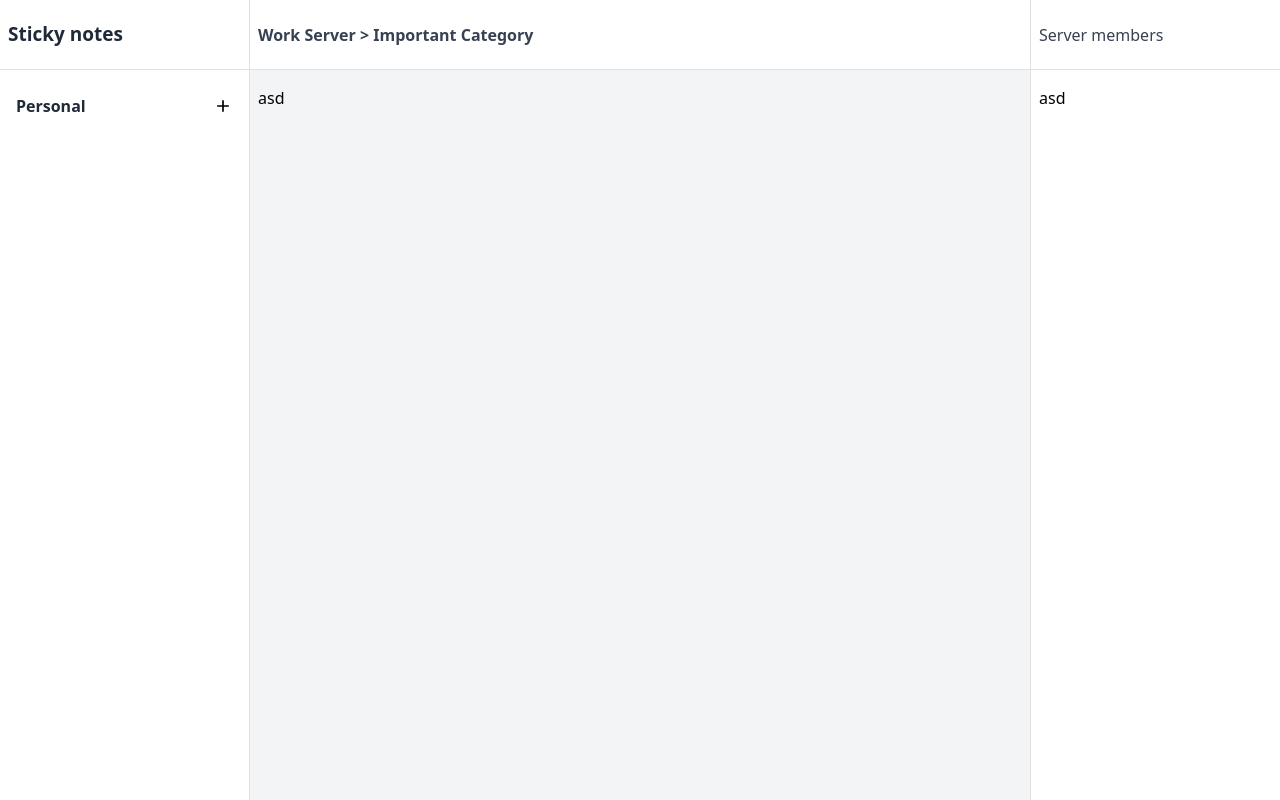
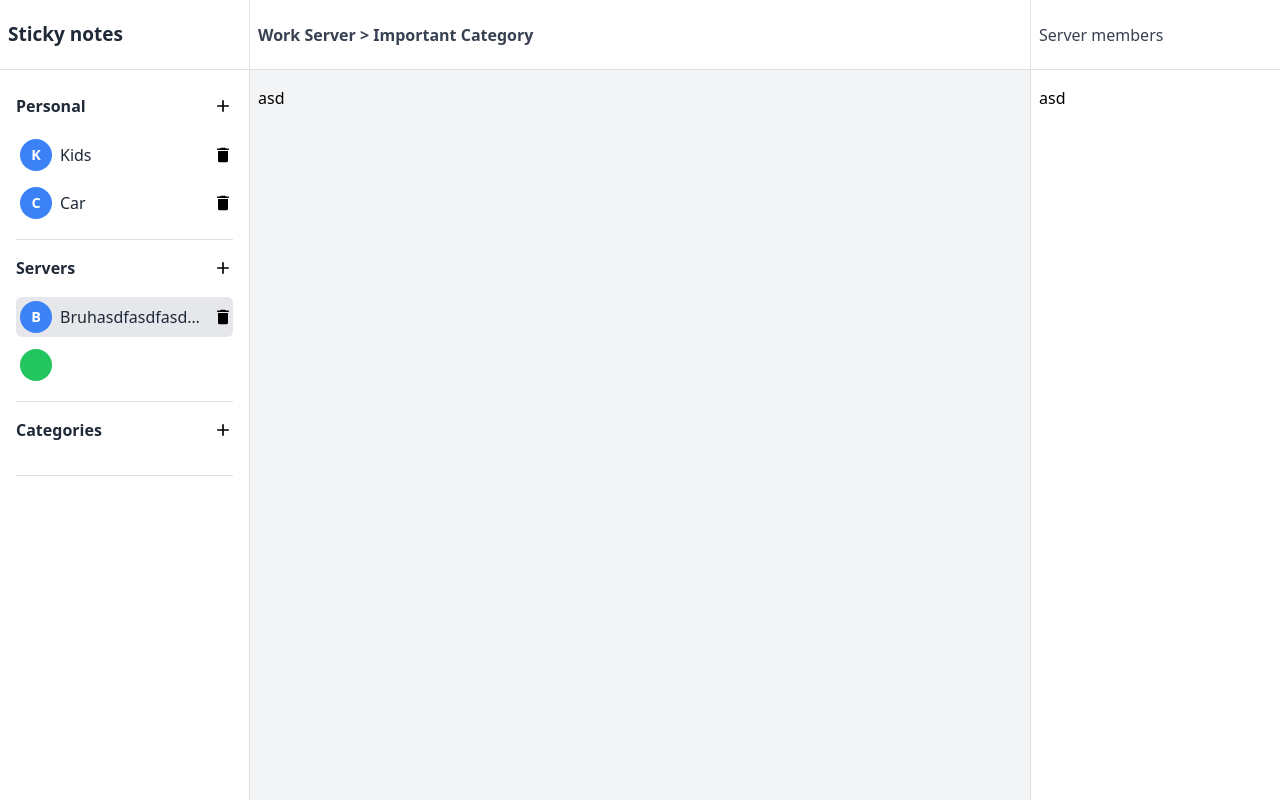
Before and after one commit to rektbydead/sticky-notes-app, a React (Vite) app in the folder frontend/: page / in a window 1280 px wide. Built offline with nearby package versions, Linux system fonts and the light colour scheme.

Commit message:
add hover effects & others on ServerDisplayer

```diff
--- /dev/null
+++ b/frontend/src/assets/css/ServerDisplayer.css
@@ -0,0 +1,13 @@
+.server-container {
+    cursor: pointer;
+    border-radius: 6px;
+    transition: background-color 0.25s ease-in;
+}
+
+.server-container:hover {
+    background-color: #f3f4f6;
+}
+
+.server-container.selected {
+    background-color: #e5e7eb;
+}
--- a/frontend/src/components/ServerCategoryBar.jsx
+++ b/frontend/src/components/ServerCategoryBar.jsx
@@ -1,10 +1,10 @@
 import mdiPlus from "../assets/icon/mdiPlus.svg"
-import "../assets/css/ServerCategoryBar.css"
+import "../assets/css/ClickableIcon.css"
 
-export default function ServerCategoryBar() {
+export default function ServerCategoryBar({categoryName}) {
     return (
         <div style={styles.container}>
-            <span style={styles.title}> Personal </span>
+            <span style={styles.title}> {categoryName} </span>
 
             <div style={styles.add}>
                 <img
--- a/frontend/src/components/ServerDisplayer.jsx
+++ b/frontend/src/components/ServerDisplayer.jsx
@@ -1,16 +1,85 @@
-export default function ServerDisplayer({title, isOwner}) {
+import mdiTrash from "../assets/icon/mdiTrash.svg"
+import "../assets/css/ClickableIcon.css"
+import "../assets/css/ServerDisplayer.css"
+
+export default function ServerDisplayer({title, isSelected, isOwner, onClick}) {
+    const firstLetter = title?.trim()?.charAt(0)?.toUpperCase() || "";
+
     return (
-        <div style={styles.sidebar}>
-            <div style={styles.sidebarTop}>
-                Work Server {">"} Important Category
+        <div style={styles.container}
+             className={`server-container ${isSelected ? "selected" : ""}`}
+             onClick={onClick}
+        >
+            <div style={styles.titleContainer}>
+                <div style={{...styles.avatar, background: isOwner ? "#3b82f6" : "#22c55e"}}>
+                    {firstLetter}
+                </div>
+
+                <div style={styles.title}>
+                    {title}
+                </div>
             </div>
 
-            <div style={styles.sidebarBottom}>
-                asd
-            </div>
+            {isOwner ?
+                (<div style={styles.trash}>
+                    <img
+                        src={mdiTrash}
+                        alt="Trash"
+                        className="clickable-icon"
+                        onClick={(e) => {
+                            e.stopPropagation();
+                            console.log("Trash clicked!");
+                        }}
+                    />
+                </div>)
+                : null
+            }
         </div>
     )
 }
 
 const styles = {
+    container: {
+        display: "flex",
+        flexDirection: "row",
+        alignItems: "center",
+
+        justifyContent: "space-between",
+        gap: "0.5rem",
+        paddingLeft: "0.25rem",
+        paddingTop: "0.25rem",
+        paddingBottom: "0.25rem"
+    },
+    titleContainer: {
+        display: "flex",
+        alignItems: "center",
+        gap: "0.5rem"
+    },
+    avatar: {
+        width: "32px",
+        height: "32px",
+        borderRadius: "50%",
+        background: "#22c55e",
+        display: "flex",
+        alignItems: "center",
+        justifyContent: "center",
+        color: "white",
+        fontWeight: 700,
+        fontSize: "0.9rem",
+    },
+    title: {
+        fontSize: "16px",
+        color: "#1f2937",
+
+        textOverflow: "ellipsis",
+        overflow: "hidden",
+        display: "block",
+        maxWidth: "140px",
+    },
+    trash: {
+        display: "flex",
+        alignItems: "center",
+        height: "22.5px",
+        width: "20px"
+    }
 }
--- a/frontend/src/components/common/LeftSideBar.jsx
+++ b/frontend/src/components/common/LeftSideBar.jsx
@@ -1,4 +1,5 @@
 import ServerCategoryBar from "../ServerCategoryBar.jsx";
+import ServerDisplayer from "../ServerDisplayer.jsx";
 
 export default function LeftSideBar({title}) {
     return (
@@ -9,7 +10,32 @@ export default function LeftSideBar({title}) {
             </div>
 
             <div style={styles.sidebarBottom}>
-                <ServerCategoryBar/>
+
+                <div style={styles.serverCategory}>
+                    <ServerCategoryBar categoryName={"Personal"}/>
+
+                    <div style={styles.serverCategoryList}>
+                        <ServerDisplayer title={"Kids"} isOwner={true}/>
+                        <ServerDisplayer title={"Car"} isOwner={true} />
+                    </div>
+                </div>
+
+                <div style={styles.serverCategory}>
+                    <ServerCategoryBar categoryName={"Servers"}/>
+
+                    <div style={styles.serverCategoryList}>
+                        <ServerDisplayer title={"Bruhasdfasdfasdfasdfasdfasdfaqsdfhh"} isOwner={true} isSelected={true}/>
+                        <ServerDisplayer />
+                    </div>
+                </div>
+
+                <div style={styles.serverCategory}>
+                    <ServerCategoryBar categoryName={"Categories"}/>
+
+                    <div style={styles.serverCategoryList}>
+
+                    </div>
+                </div>
             </div>
         </div>
     )
@@ -37,6 +63,22 @@ const styles = {
         fontWeight: "bold"
     },
     sidebarBottom: {
-       padding: "1.5rem 1rem",
+        padding: "1.5rem 1rem",
+        display: "flex",
+        flexDirection: "column",
+        gap: "1rem"
+    },
+    serverCategoryList: {
+        display: "flex",
+        flexDirection: "column",
+        gap: "0.5rem",
+        marginBottom: "1rem"
+    },
+    serverCategory: {
+        borderBottom: "1px solid #e0e0e0",
+        display: "flex",
+        flexDirection: "column",
+        gap: "1rem"
     }
+
 }
```
Also changed, not shown: frontend/src/assets/css/ClickableIcon.css (renamed from frontend/src/assets/css/ServerCategoryBar.css), frontend/src/assets/icon/mdiTrash.svg (added).
